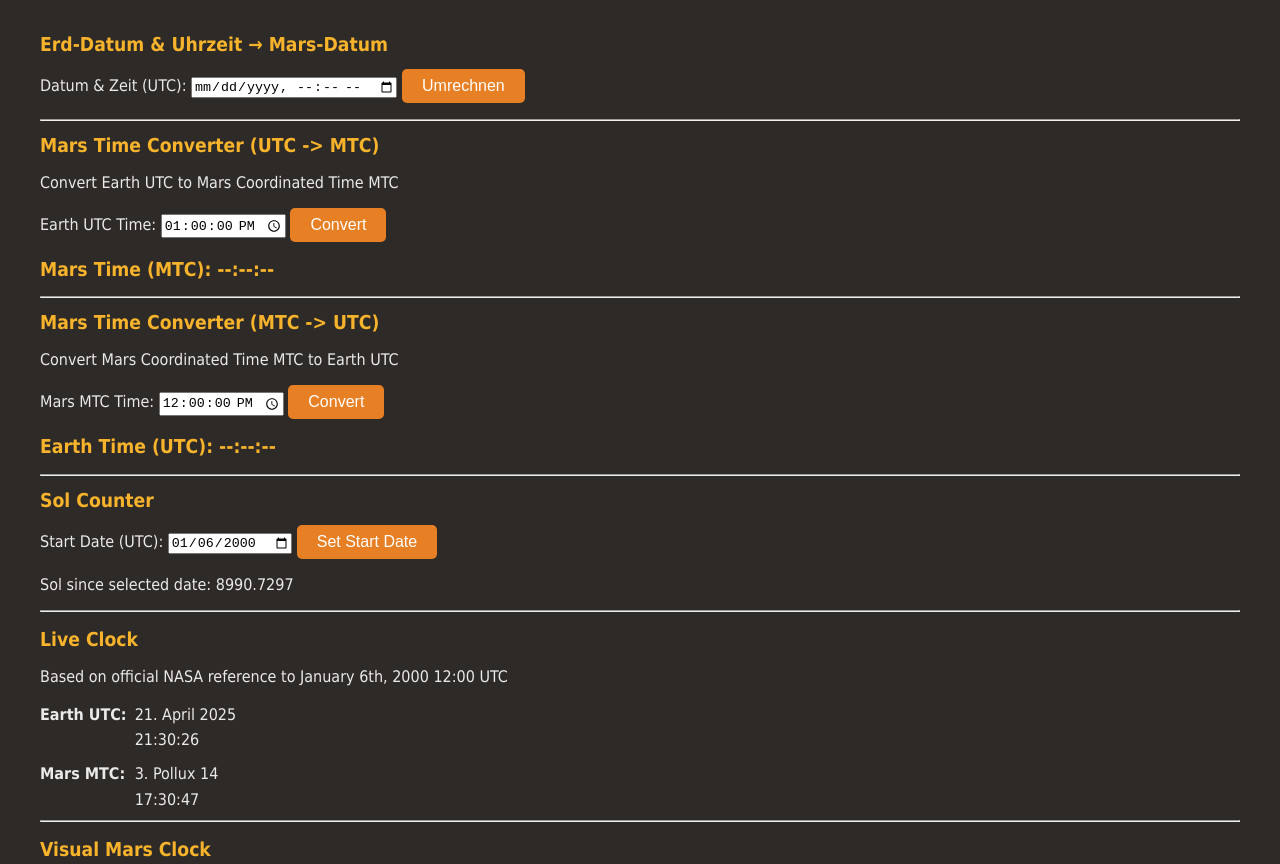
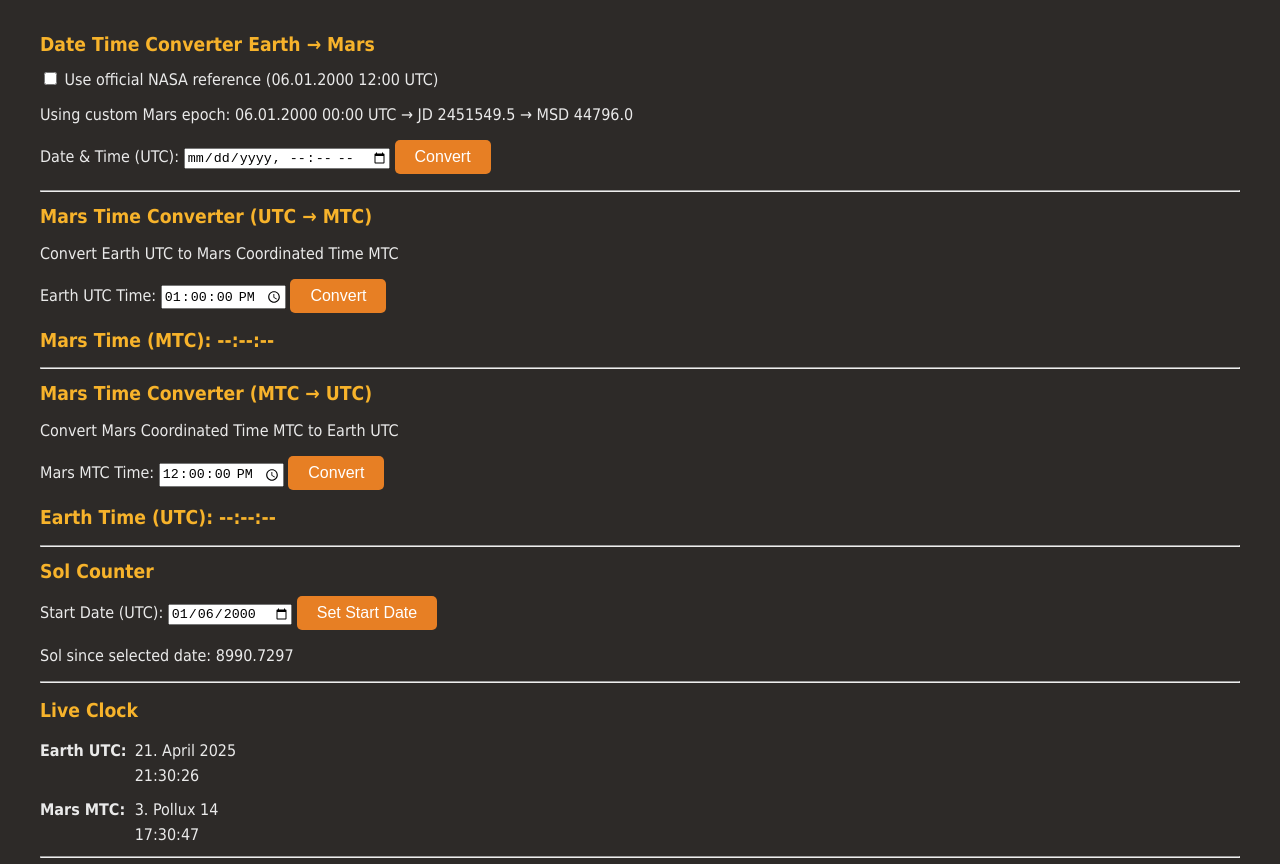
Before and after one commit to mhs2508/siemema-tfm, a plain HTML site: page tfm_rpg_marstime.html in a window 1280 px wide. Shown: the top 864 px of the page. Drawn offline with Linux system fonts and the light colour scheme.

Commit message:
Added switch for our reference date and NASA reference date

```diff
--- a/tfm_rpg_marstime.html
+++ b/tfm_rpg_marstime.html
@@ -8,15 +8,22 @@
 </head>
 <body>
 
-    <h1>Erd-Datum & Uhrzeit → Mars-Datum</h1>
-    <label for="earthDateTime">Datum & Zeit (UTC):</label>
+    <h1>Date Time Converter Earth → Mars</h1>
+    <label>
+    <input type="checkbox" id="useNasaMode" onchange="updateReferenceInfo()" />
+    Use official NASA reference (06.01.2000 12:00 UTC)
+    </label>
+    <p id="referenceNote">
+    Using custom Mars epoch: 06.01.2000 00:00 UTC → JD 2451549.5 → MSD 44796.0
+    </p>
+    <label for="earthDateTime">Date & Time (UTC):</label>
     <input type="datetime-local" id="earthDateTime" />
-    <button onclick="convertEarthToMarsSimple()">Umrechnen</button>
+    <button onclick="convertEarthToMarsSimple()">Convert</button>
     <p id="marsResultSimple"></p>
 
     <hr />
 
-    <h1>Mars Time Converter (UTC -> MTC)</h1>
+    <h1>Mars Time Converter (UTC → MTC)</h1>
     <p>Convert Earth UTC to Mars Coordinated Time MTC</p>
     <label for="earthTime">Earth UTC Time:</label>
     <input type="time" id="earthTime" step="1" value="13:00:00" />
@@ -24,7 +31,7 @@
     <h2 id="convertedTime">Mars Time (MTC): --:--:--</h2>
     <hr />
 
-    <h1>Mars Time Converter (MTC -> UTC)</h2>
+    <h1>Mars Time Converter (MTC → UTC)</h2>
     <p>Convert Mars Coordinated Time MTC to Earth UTC</p>
     <label for="marsTime">Mars MTC Time:</label>
     <input type="time" id="marsTime" step="1" value="12:00:00" />
@@ -46,8 +53,7 @@
     <hr />
 
     <h2>Live Clock</h2>
-        <p>Based on official NASA reference to January 6th, 2000 12:00 UTC</p>
-        <div style="display: grid; grid-template-columns: auto 1fr; gap: 0.5em; line-height: 1.6;">
+            <div style="display: grid; grid-template-columns: auto 1fr; gap: 0.5em; line-height: 1.6;">
             <div><strong>Earth UTC:</strong></div>
             <div><span id="utcDate">--</span><br><span id="utcClock">--:--:--</span></div>
 
--- a/tfm_rpg_marstime.js
+++ b/tfm_rpg_marstime.js
@@ -37,7 +37,7 @@ function convertEarthToMarsSimple() {
   // Gültigkeitsprüfung
   const jd = getJulianDate(date); // neue, präzise Funktion
   if (isNaN(jd) || jd < 2451549.5) {
-    document.getElementById("marsResultSimple").innerText = "Datum muss nach dem 6. Januar 2000 liegen.";
+    document.getElementById("marsResultSimple").innerText = "No dates earlier than January 6th, 2000 00:00:00 UTC allowed.";
     return;
   }
 
@@ -49,7 +49,7 @@ function convertEarthToMarsSimple() {
   const marsDate = getMarsDateFromUTC(date);
   const marsTime = getMTC(date);
 
-  const resultStr = `Marsdatum: ${marsDate.day}. ${marsDate.month} ${marsDate.year} – ${marsTime} MTC`;
+  const resultStr = `Mars date & time: ${marsDate.day}. ${marsDate.month} ${marsDate.year} – ${marsTime} MTC`;
   document.getElementById("marsResultSimple").innerText = resultStr;
 }
 
@@ -88,11 +88,44 @@ function getJulianDate(date) {
   return JD;
 }
 
-// MSD berechnen
-// We defined 06.01.2000 00:00:00 UTC to be Julian Date 44796.000000. Therefore this will result in 1. Orion 1 00:00:00 MTC
-function getMSD(date) {
+// MSD-Berechnung nach eigenem Bezugspunkt:
+// ----------------------------------------
+// Aktuell basiert die Mars-Zeit-Berechnung auf folgendem Referenzdatum:
+//   MSD 44796.0 = JD 2451549.5 = 06. Januar 2000, 00:00 UTC
+// Dies ist nicht NASA-konform, aber intern konsistent und exakt synchron
+// mit dem eigenen Kalender: 1. Orion 1 – 00:00 MTC.
+//
+// Um NASA-kompatibel zu rechnen, müsste die MSD-Funktion stattdessen:
+//
+//   - Den offiziellen Julian-Date-Offset der NASA verwenden:
+//       JD_REF = 2405522.0028779  // entspricht: 1873-12-29 12:00 UTC
+//   - Und folgende Formel nutzen:
+//       MSD = (JD - JD_REF) / 1.0274912517
+//
+// Dadurch ergibt sich für:
+//   JD 2451550.0 (06. Jan 2000, 12:00 UTC) → MSD 44796.0
+//
+// ➤ Für spätere Umstellung einfach die MSD-Funktion anpassen.
+// ----------------------------------------
+// function getMSD(date) {
+//  const jd = getJulianDate(date);
+//  return (jd - 2405522.0028779) / 1.0274912517;
+// }
+// ----------------------------------------
+/* function getMSD(date) {
   const jd = getJulianDate(date);
   return (jd - 2451549.5) / 1.0274912517 + 44796.0;
+} */
+
+function getMSD(date = new Date()) {
+  const jd = getJulianDate(date);
+  const useNasa = document.getElementById("useNasaMode")?.checked;
+
+  if (useNasa) {
+    return (jd - 2405522.0028779) / 1.0274912517;
+  } else {
+    return (jd - 2451549.5) / 1.0274912517 + 44796.0;
+  }
 }
 
 // MTC als String HH:MM:SS
@@ -103,6 +136,21 @@ function getMTC(date = new Date()) {
   const minutes = Math.floor((mtcFloat % 1) * 60);
   const seconds = Math.floor((((mtcFloat % 1) * 60) % 1) * 60);
   return `${pad(hours)}:${pad(minutes)}:${pad(seconds)}`;
+}
+
+function updateReferenceInfo() {
+  const checked = document.getElementById("useNasaMode").checked;
+  const refNote = document.getElementById("referenceNote");
+  if (checked) {
+    refNote.innerText =
+      "Using NASA Mars epoch: 06.01.2000 12:00 UTC → JD 2451550.0 → MSD 44796.0";
+  } else {
+    refNote.innerText =
+      "Using custom Mars epoch: 06.01.2000 00:00 UTC → JD 2451549.5 → MSD 44796.0";
+  }
+
+  // Optional: aktuelle Uhr sofort aktualisieren
+  updateLiveClocks?.();
 }
 
 function pad(n) {
```
